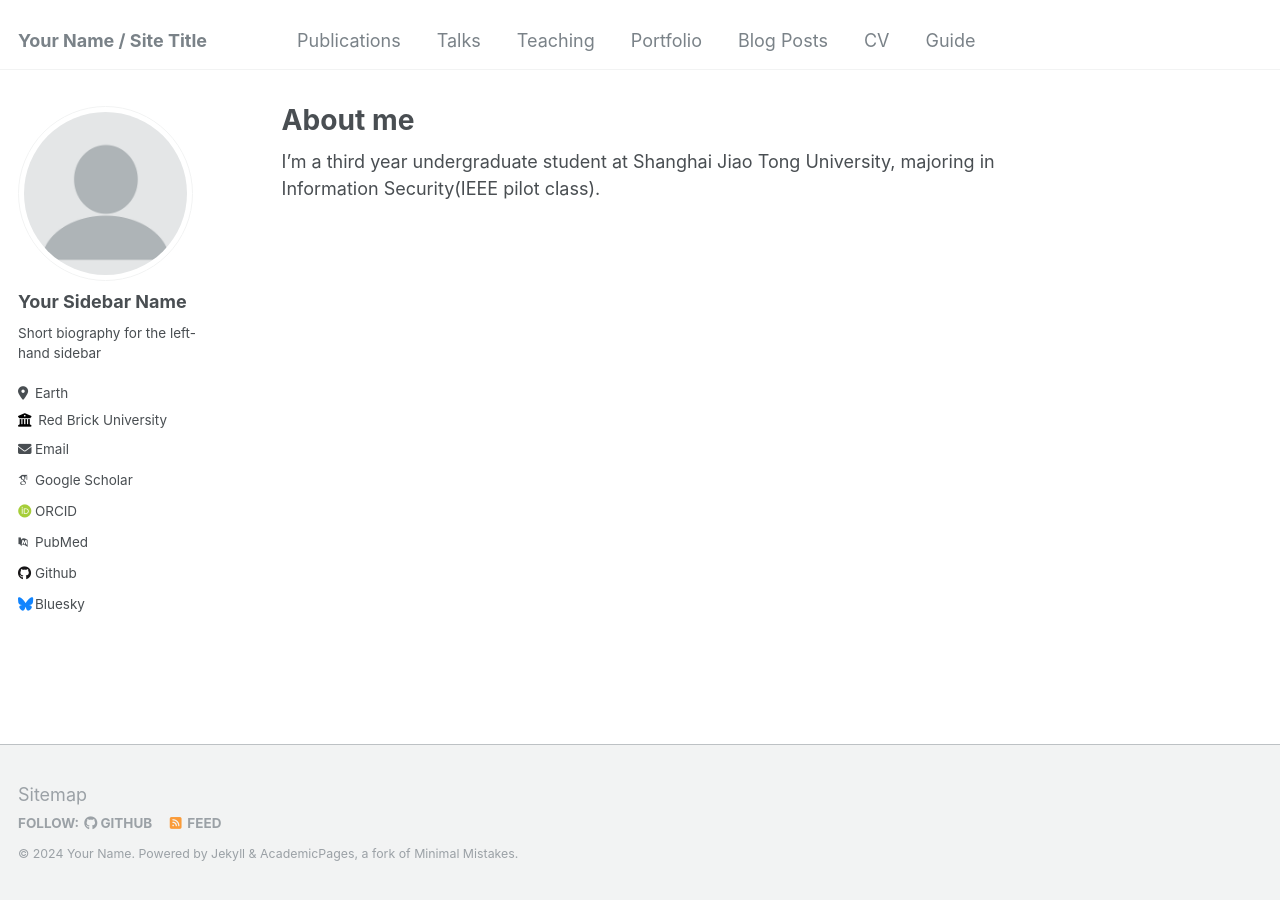
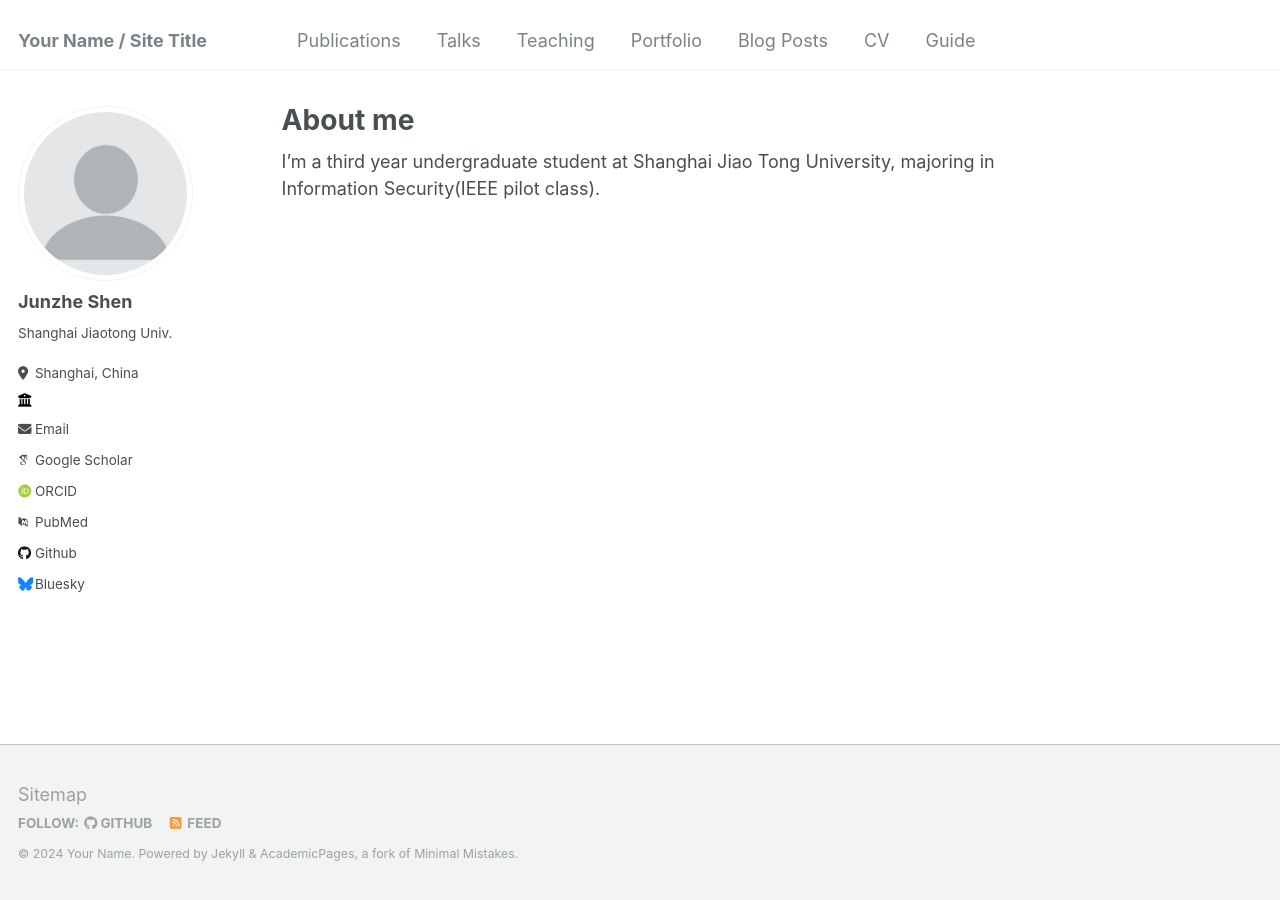
Before and after one commit to JunzheShen/junzheshen.github.io, a Jekyll site: the page built from _pages/about.md, in a window 1280 px wide. Built offline with Jekyll 4.4.1, drawn with Linux system fonts in a browser that asks for light colours; some web fonts are replaced.

Commit message:
Update _config.yml

```diff
--- a/_config.yml
+++ b/_config.yml
@@ -12,9 +12,9 @@ title                    : "Your Name / Site Title"
 title_separator          : "-"
 name                     : &name "Your Name"
 description              : &description "personal description"
-url                      : https://academicpages.github.io # the base hostname & protocol for your site e.g. "https://mmistakes.github.io"
+url                      : https://junzheshen.github.io # the base hostname & protocol for your site e.g. "https://mmistakes.github.io"
 baseurl                  : "" # the subpath of your site, e.g. "/blog"
-repository               : "academicpages/academicpages.github.io"
+repository               : "JunzheShen/junzheshen.github.io"
 
 # Site Author - The following control what appear as part of the author content on the side bar.
 #               If a field is blank the icon and link will not appear, otherwise it will be shown.
@@ -22,13 +22,13 @@ repository               : "academicpages/academicpages.github.io"
 author:
   # Biographic information
   avatar           : "profile.png"
-  name             : "Your Sidebar Name"
+  name             : "Junzhe Shen"
   pronouns         : # example: "she/her"
-  bio              : "Short biography for the left-hand sidebar"
-  location         : "Earth"
-  employer         : "Red Brick University"
+  bio              : "Shanghai Jiaotong Univ."
+  location         : "Shanghai, China"
+  employer         : ""
   uri              : # URL
-  email            : "none@example.org"
+  email            : "2287835421@sjtu.edu.cn"
 
   # Academic websites
   arxiv            : # URL - Update with the correct link to your profile
```
